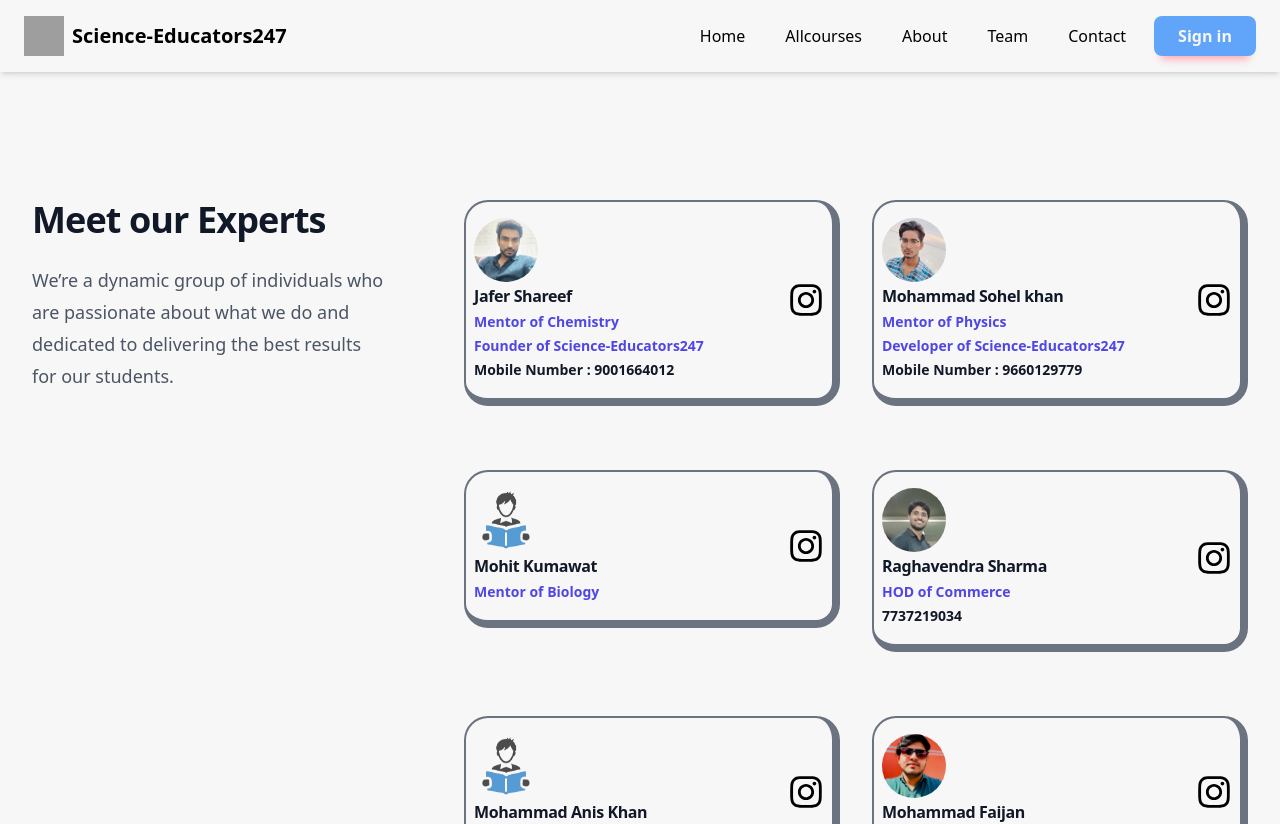
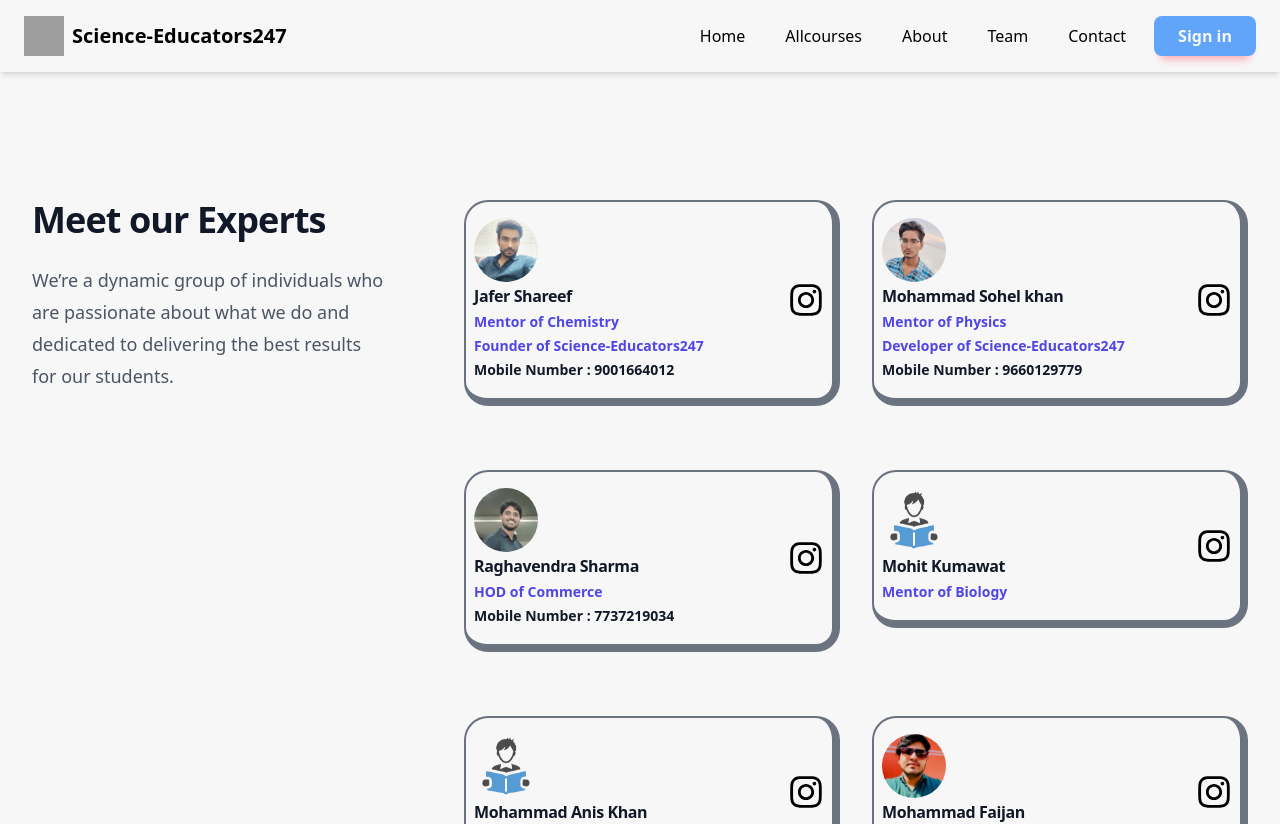
Before and after one commit to Sohelk9530/Science_Educators247, a React (Vite) app: page /team in a window 1280 px wide. Shown: the top 824 px of the page. Built offline with nearby package versions, Linux system fonts and the light colour scheme; grey boxes are pictures that could not be loaded.

Commit message:
update all

```diff
--- a/src/components/Team/Team.jsx
+++ b/src/components/Team/Team.jsx
@@ -23,6 +23,15 @@ const people = [
       '/team-ast/sohel.jpg',
    member_insta:"https://www.instagram.com/sohel_9790?utm_source=qr&igsh=MzlwNTFydDBxbGV6"
     },
+    {
+      name: 'Raghavendra Sharma',
+      role: 'HOD of Commerce',
+      main:'',
+       mobile:'Mobile Number : 7737219034',
+      imageUrl:
+        '/team-ast/raghav.jpg',
+     member_insta:"#"
+      },
   {
     name: 'Mohit Kumawat',
     role: 'Mentor of Biology',
@@ -30,15 +39,6 @@ const people = [
      mobile:'',
     imageUrl:
       '/team-ast/tutors.png',
-   member_insta:"#"
-    },
-  {
-    name: 'Raghavendra Sharma',
-    role: 'HOD of Commerce',
-    main:'',
-     mobile:'7737219034',
-    imageUrl:
-      '/team-ast/raghav.jpg',
    member_insta:"#"
     },
 
```
